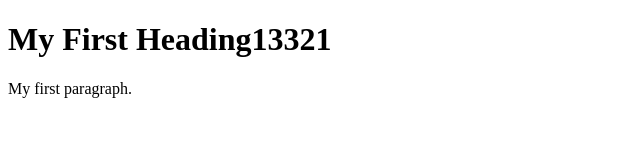
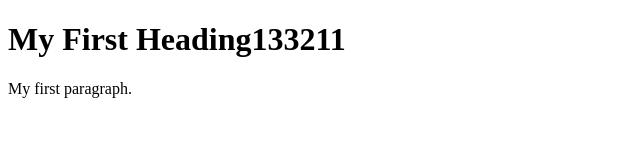
Before and after one commit to RutvijYudiz/codebuild, a plain HTML site: page index.html in a window 1280 px wide. Shown: the full height of the page, 0-640 px from the left. Drawn offline with Linux system fonts and the light colour scheme.

```diff
--- a/index.html
+++ b/index.html
@@ -2,7 +2,7 @@
 <html>
 <body>
 
-<h1>My First Heading13321</h1>
+<h1>My First Heading133211</h1>
 <p>My first paragraph.</p>
 
 
```
